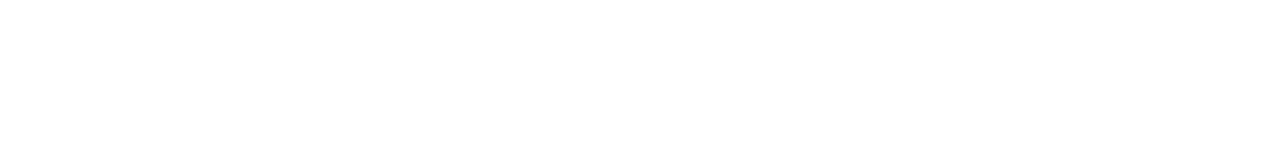
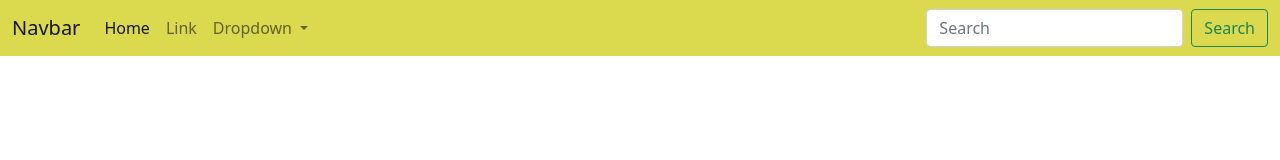
Before and after one commit to rherrainz/clase-forms, a plain HTML site: page index.html in a window 1280 px wide. Drawn offline with nearby package versions, Linux system fonts and the light colour scheme.

Commit message:
update index.html add index.css

```diff
--- /dev/null
+++ b/index.css
@@ -0,0 +1,4 @@
+.navbar-custom{
+    background-color: rgb(219, 217, 78);
+
+}
--- a/index.html
+++ b/index.html
@@ -5,9 +5,43 @@
     <meta http-equiv="X-UA-Compatible" content="IE=edge">
     <meta name="viewport" content="width=device-width, initial-scale=1.0">
     <link rel="stylesheet" href="https://cdn.jsdelivr.net/npm/bootstrap@5.1.3/dist/css/bootstrap.min.css" integrity="sha384-1BmE4kWBq78iYhFldvKuhfTAU6auU8tT94WrHftjDbrCEXSU1oBoqyl2QvZ6jIW3" crossorigin="anonymous">
+    <link rel="stylesheet" href="index.css">
     <title>Document</title>
 </head>
 <body>
+    <nav class="navbar navbar-expand-lg navbar-light navbar-custom">
+        <div class="container-fluid">
+          <a class="navbar-brand" href="#">Navbar</a>
+          <button class="navbar-toggler" type="button" data-bs-toggle="collapse" data-bs-target="#navbarSupportedContent" aria-controls="navbarSupportedContent" aria-expanded="false" aria-label="Toggle navigation">
+            <span class="navbar-toggler-icon"></span>
+          </button>
+          <div class="collapse navbar-collapse" id="navbarSupportedContent">
+            <ul class="navbar-nav me-auto mb-2 mb-lg-0">
+              <li class="nav-item">
+                <a class="nav-link active" aria-current="page" href="#">Home</a>
+              </li>
+              <li class="nav-item">
+                <a class="nav-link" href="#">Link</a>
+              </li>
+              <li class="nav-item dropdown">
+                <a class="nav-link dropdown-toggle" href="#" id="navbarDropdown" role="button" data-bs-toggle="dropdown" aria-expanded="false">
+                  Dropdown
+                </a>
+                <ul class="dropdown-menu" aria-labelledby="navbarDropdown">
+                  <li><a class="dropdown-item" href="#">Action</a></li>
+                  <li><a class="dropdown-item" href="#">Another action</a></li>
+                  <li><hr class="dropdown-divider"></li>
+                  <li><a class="dropdown-item" href="#">Something else here</a></li>
+                </ul>
+              </li>
+            </ul>
+            <form class="d-flex">
+              <input class="form-control me-2" type="search" placeholder="Search" aria-label="Search">
+              <button class="btn btn-outline-success" type="submit">Search</button>
+            </form>
+          </div>
+        </div>
+      </nav>
 
     <script src="https://cdn.jsdelivr.net/npm/bootstrap@5.1.3/dist/js/bootstrap.bundle.min.js" integrity="sha384-ka7Sk0Gln4gmtz2MlQnikT1wXgYsOg+OMhuP+IlRH9sENBO0LRn5q+8nbTov4+1p" crossorigin="anonymous"></script>
 </body>
```
